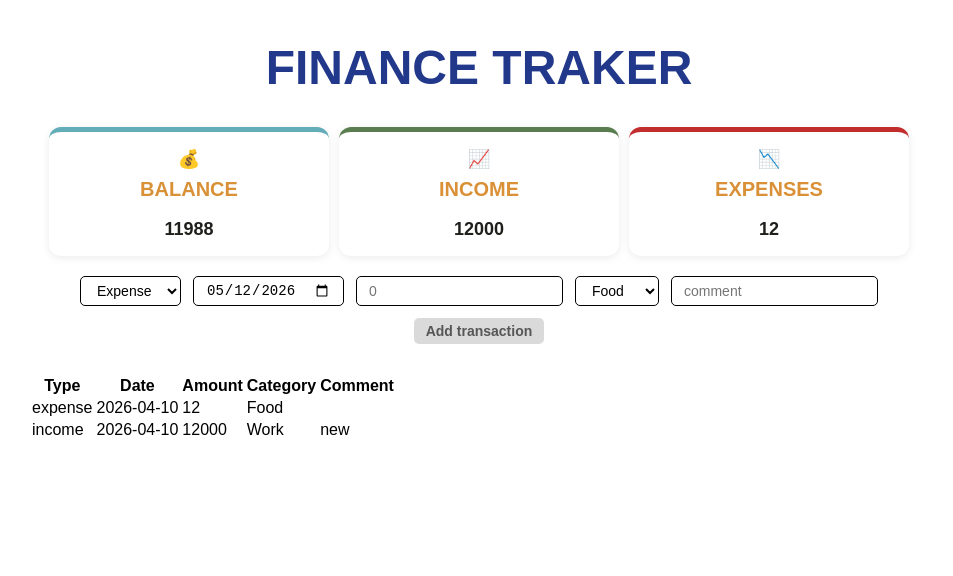
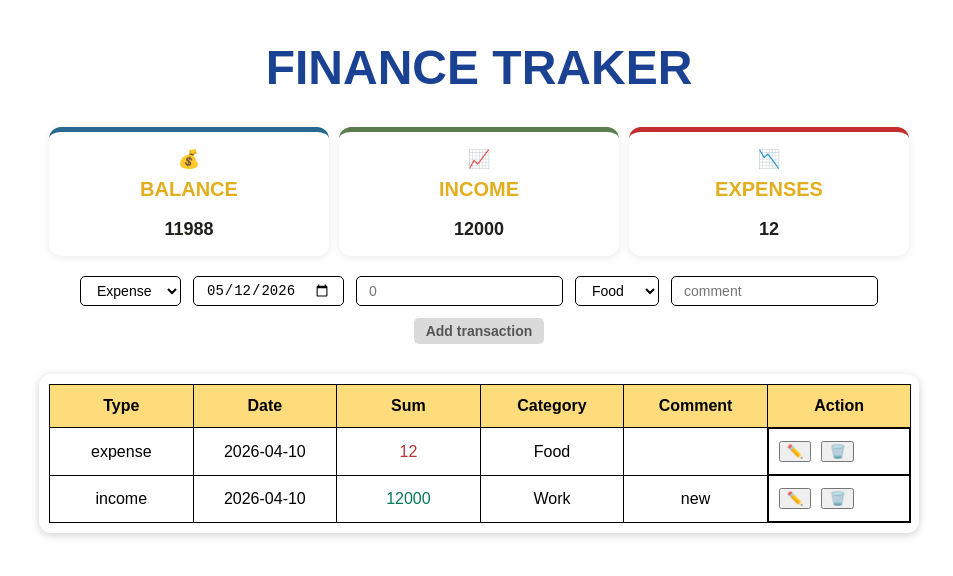
Before and after one commit to creusova/finance-tracker, a Vue app: page / in a window 1280 px wide. Shown: the top 576 px of the page, without its empty margins (161-1114 px from the left). Built offline with nearby package versions, Linux system fonts and the light colour scheme.

Commit message:
feat: style for table

```diff
--- a/src/App.vue
+++ b/src/App.vue
@@ -71,7 +71,7 @@ function addTransaction(transaction) {
 }
 .header{
   text-align: center;
-  color: #22388a;
+  color: #1a4192;
   text-transform: uppercase;
   font-size: 3em;
 }
--- a/src/components/balanceBlock.vue
+++ b/src/components/balanceBlock.vue
@@ -50,7 +50,7 @@
   text-transform: uppercase;
   font-size: 20px;
   font-weight: 600;
-  color: #d99036;
+  color: #e3ae1d;
   margin:0;
 }
 .num{
@@ -60,7 +60,7 @@
   margin-bottom: 0;
 }
 .balance{
-  border-top: 5px solid #63adb9;
+  border-top: 5px solid #28698f;
 }
 .income{
   border-top: 5px solid #597d4f;
--- a/src/components/transactionRow.vue
+++ b/src/components/transactionRow.vue
@@ -1,18 +1,62 @@
 <script setup>
-defineProps({
+import { computed } from 'vue';
+
+const props = defineProps({
   transaction: {
     type: Object,
-    default: () => {},
+    required: true,
   },
 })
+
+
+
+const sumClasses = computed(() => ({
+  'income': props.transaction.type === 'income',
+  'expense':  props.transaction.type === 'expense',
+
+}))
+ function deleteTransaction(){
+  console.log('delete')
+  console.log(props.transaction.id)
+ }
+
 </script>
 
 <template>
-    <tr>
+    <tr >
       <td>{{ transaction.type }}</td>
       <td>{{ transaction.date }}</td>
-      <td>{{ transaction.sum }}</td>
+      <td :class="sumClasses">{{ transaction.sum }}</td>
       <td>{{ transaction.category }}</td>
       <td>{{ transaction.comment }}</td>
+      <td class="action-cell">
+        <button class="action-btn">✏️</button>
+        <button class="action-btn" @click="deleteTransaction">🗑️</button>
+      </td>
     </tr>
 </template>
+
+
+<style scoped>
+td{
+  padding: 12px 10px;
+  text-align: center;
+  border: 1px solid black;
+  text-overflow: ellipsis;
+  overflow-wrap: break-word;
+}
+tr:hover{
+  background: #d9dce635
+}
+.income{
+  color:#067959;
+}
+.expense{
+  color:#c03434;
+}
+.action-cell{
+  display:flex;
+  gap:10px;
+
+}
+</style>
--- a/src/components/transactionTable.vue
+++ b/src/components/transactionTable.vue
@@ -11,17 +11,18 @@ defineProps({
 
 <template>
   <div class="table">
-    <table>
+    <table class="transaction-table">
     <thead>
       <tr>
-        <th>Type</th>
-        <th>Date</th>
-        <th>Amount</th>
-        <th>Category</th>
-        <th>Comment</th>
+        <th class="table-header">Type</th>
+        <th class="table-header">Date</th>
+        <th class="table-header">Sum</th>
+        <th class="table-header">Category</th>
+        <th class="table-header">Comment</th>
+        <th class="table-header">Action</th>
       </tr>
     </thead>
-    <tbody>
+    <tbody class="table-body">
         <TransactionRow v-for="transaction in transactions" :key="transaction.id" :transaction="transaction" />
     </tbody>
     </table>
@@ -31,8 +32,22 @@ defineProps({
 
 <style scoped>
 .table{
-  display: flex;
-  margin-top: 10px;
-  width: 100%;
+  box-shadow: 0 2px 8px rgba(0, 0, 0, 0.189);
+  border-radius: 12px;
+  margin: 10px;
+}
+.transaction-table{
+  margin: 10px;
+  table-layout: fixed;
+  width: 98%;
+  border: 1px solid;
+  border-collapse: collapse;
+  border-radius: 12px;
+}
+.table-header{
+  padding: 12px 10px;
+  background: #ffd562d5;
+  text-align: center;
+  border: 1px solid;
 }
 </style>
```
